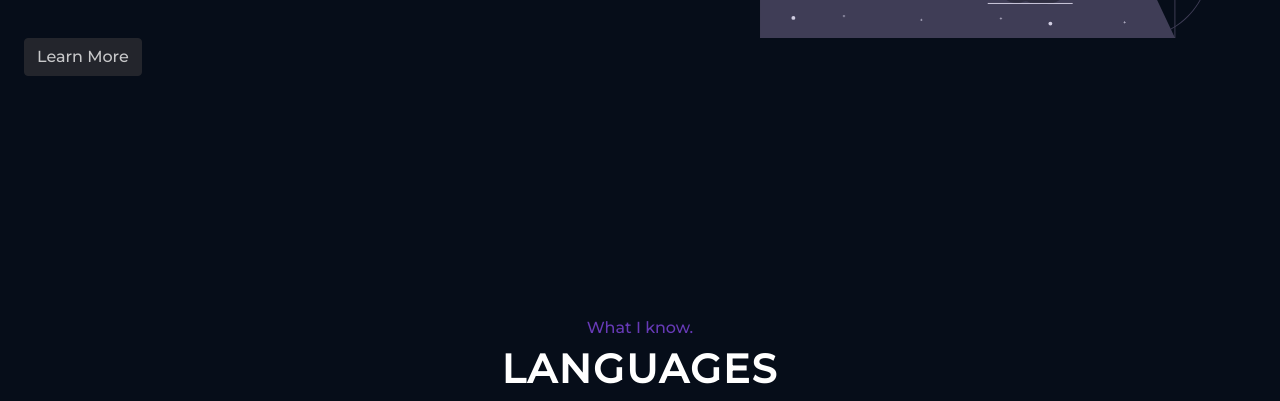
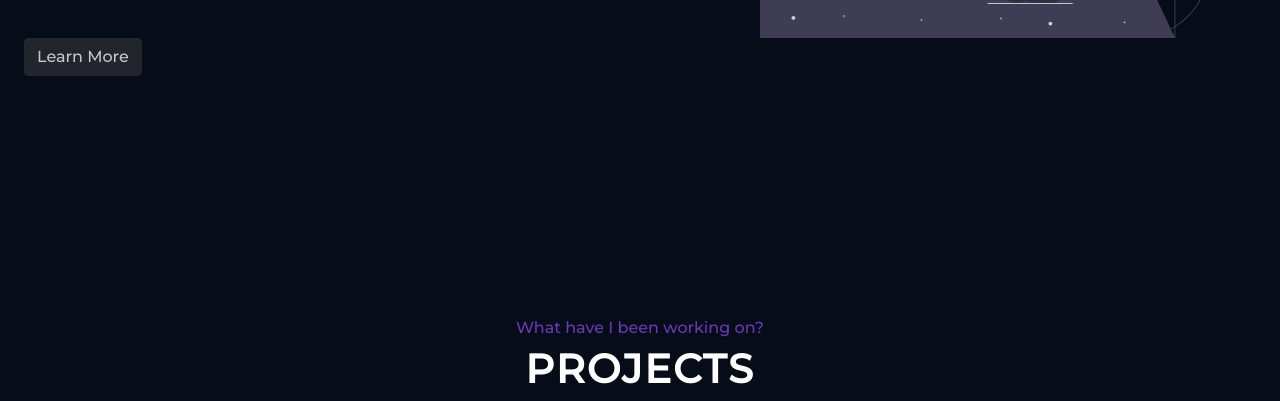
Before and after one commit to jager-js/website, a website: page Source/Views/Index.html in a window 1280 px wide. Shown: the part 485-886 px from the top of the page. Drawn offline with nearby package versions, Linux system fonts and the light colour scheme; files whose address does not match are found by name.

Commit message:
dont you fucking dare ask

```diff
--- a/Source/Views/Index.html
+++ b/Source/Views/Index.html
@@ -35,8 +35,8 @@
             <section id="langs">
                 <div class="container-big">
                     <div class="title">
-                        <p>What I know.</p>
-                        <h2>Languages</h2>
+                        <p>What have I been working on?</p>
+                        <h2>Projects</h2>
                     </div>
                     <div class="row justify-content-center">
                     </div>
--- a/package.json
+++ b/package.json
@@ -9,7 +9,8 @@
   "devDependencies": {},
   "scripts": {
     "test": "echo \"Error: no test specified\" && exit 1",
-    "start": "node ./Source/Index.js"
+    "start": "node ./Source/Index.js",
+    "bruh": "node ./Source/Easter.egg.js"
   },
   "repository": {
     "type": "git",
```
Also changed, not shown: Source/Easter.egg.js (added, +23 -0 lines), Source/Static/gamer-moment.jpeg (added), 2 other files.
